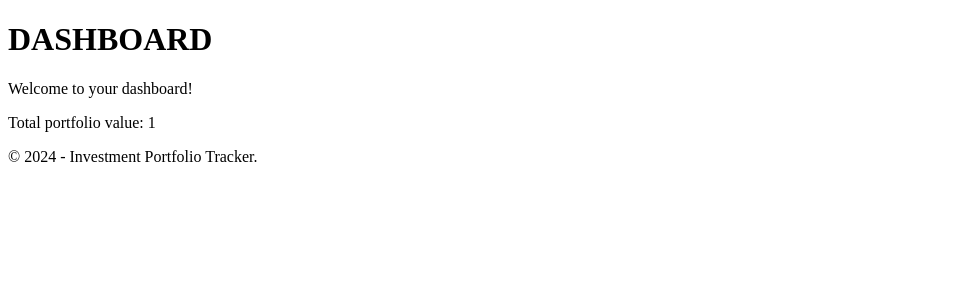
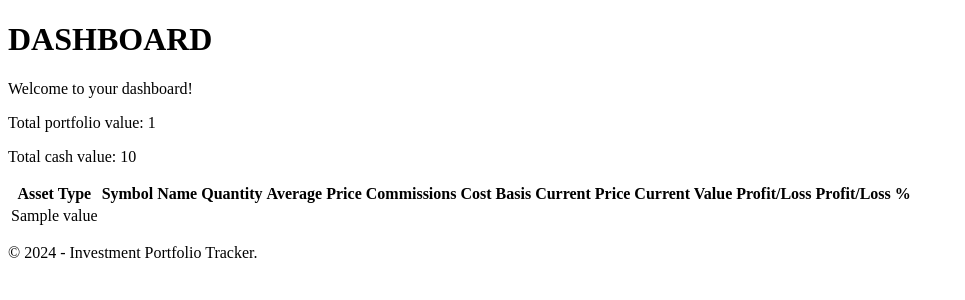
Before and after one commit to irakliskhirtladze/Investment-portfolio-tracker, a Django app: template web/templates/portfolio/dashboard.html in a window 1280 px wide. Shown: the part 70-370 px from the top of the page, without its empty margins (0-965 px from the left). Run offline with Django 5.2, Linux system fonts and the light colour scheme; the template is opened without the code that fills it: most values are stand-ins (such as "Sample title", 1, 10 or a date in 2020).

Commit message:
added dashboard data in web app

```diff
--- a/portfolio/serializers.py
+++ b/portfolio/serializers.py
@@ -119,7 +119,7 @@ class PortfolioEntrySerializer(serializers.ModelSerializer):
 
 class CombinedPortfolioSerializer(serializers.Serializer):
     total_portfolio_value = serializers.DecimalField(max_digits=20, decimal_places=2)
-    cash_balance = CashBalanceSerializer()
+    cash_balance = serializers.DecimalField(max_digits=20, decimal_places=2)
     portfolio_entries = PortfolioEntrySerializer(many=True)
 
 
--- a/portfolio/views.py
+++ b/portfolio/views.py
@@ -36,12 +36,12 @@ class PortfolioViewSet(viewsets.ReadOnlyModelViewSet):
     def list(self, request, *args, **kwargs):
         """Returns the cash balance and portfolio entries for the authenticated user."""
         user = request.user
-        cash_balance = CashBalance.objects.filter(user=user).first()
+        cash_balance = CashBalance.objects.filter(user=user).first() or 0
         portfolio_entries = self.get_queryset()
 
         combined_data = {
             'total_portfolio_value': self.total_portfolio_value(user),
-            'cash_balance': CashBalanceSerializer(cash_balance).data if cash_balance else None,
+            'cash_balance': cash_balance,
             'portfolio_entries': PortfolioEntrySerializer(portfolio_entries, many=True).data
         }
 
--- a/web/templates/base.html
+++ b/web/templates/base.html
@@ -20,6 +20,7 @@
                 {% endif %}
                 {% if user.is_authenticated %}
                     <li><a href="{% url 'logout' %}">Logout</a></li>
+                    <li><h3>{{ user.email }}</h3></li>
                 {% else %}
                     <li><a href="{% url 'login' %}">Login</a></li>
                     <li><a href="{% url 'register' %}">Register</a></li>
--- a/web/templates/portfolio/dashboard.html
+++ b/web/templates/portfolio/dashboard.html
@@ -7,6 +7,38 @@
 <p>Welcome to your dashboard!</p>
 
 <p>Total portfolio value: {{ total_portfolio_value }}</p>
+<p>Total cash value: {{ cash_balance }}</p>
+
+<table>
+    <thead>
+        <tr>
+            <th>Asset Type</th>
+            <th>Symbol</th>
+            <th>Name</th>
+            <th>Quantity</th>
+            <th>Average Price</th>
+            <th>Commissions</th>
+            <th>Cost Basis</th>
+            <th>Current Price</th>
+            <th>Current Value</th>
+            <th>Profit/Loss</th>
+            <th>Profit/Loss %</th>
+        </tr>
+    </thead>
+    <tbody>
+        {% for entry in portfolio_entries %}
+            <tr>
+                {% for value in entry.values %}
+                    <td>{{ value }}</td>
+                {% endfor %}
+            </tr>
+        {% empty %}
+            <tr>
+                <td colspan="100%">Looks like your portfolio has no assets yet.</td>
+            </tr>
+        {% endfor %}
+    </tbody>
+</table>
 
 
 {% endblock %}
```
Also changed, not shown: web/views/portfolio.py (+14 -3 lines).
